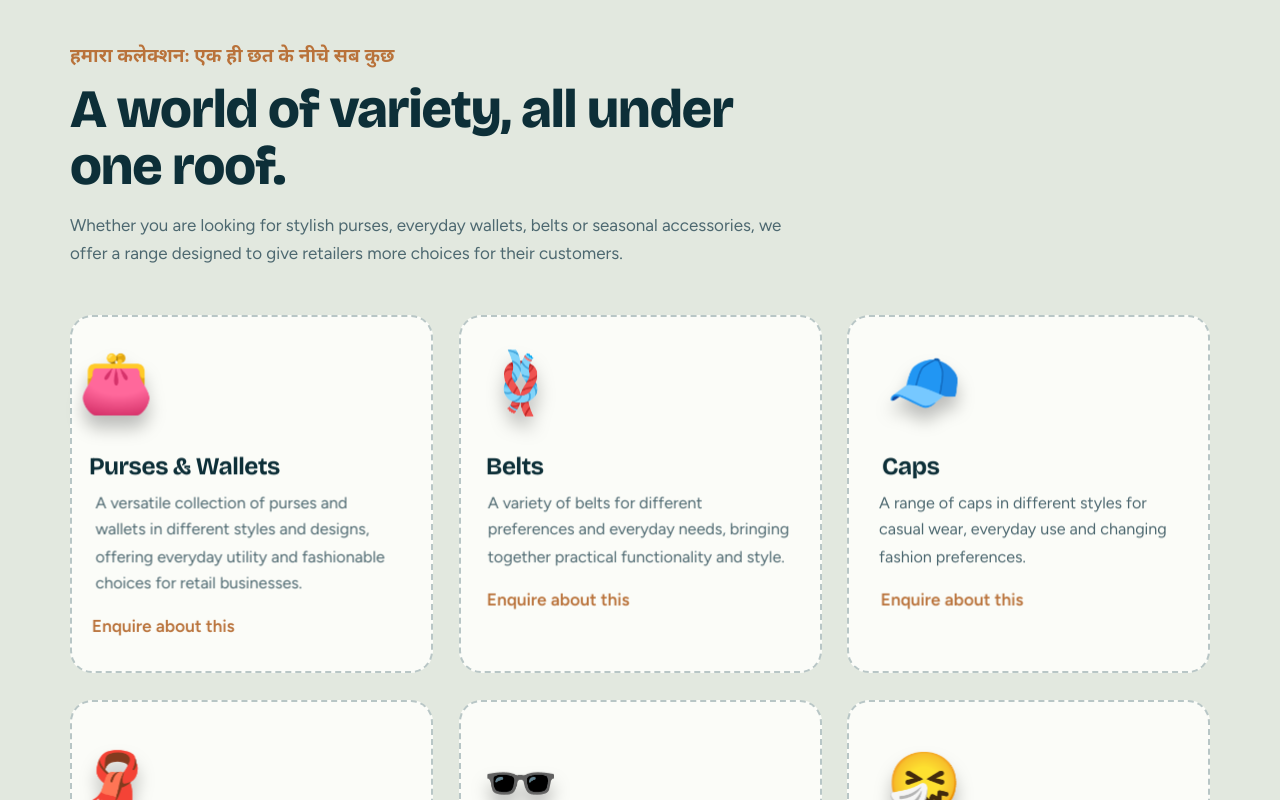
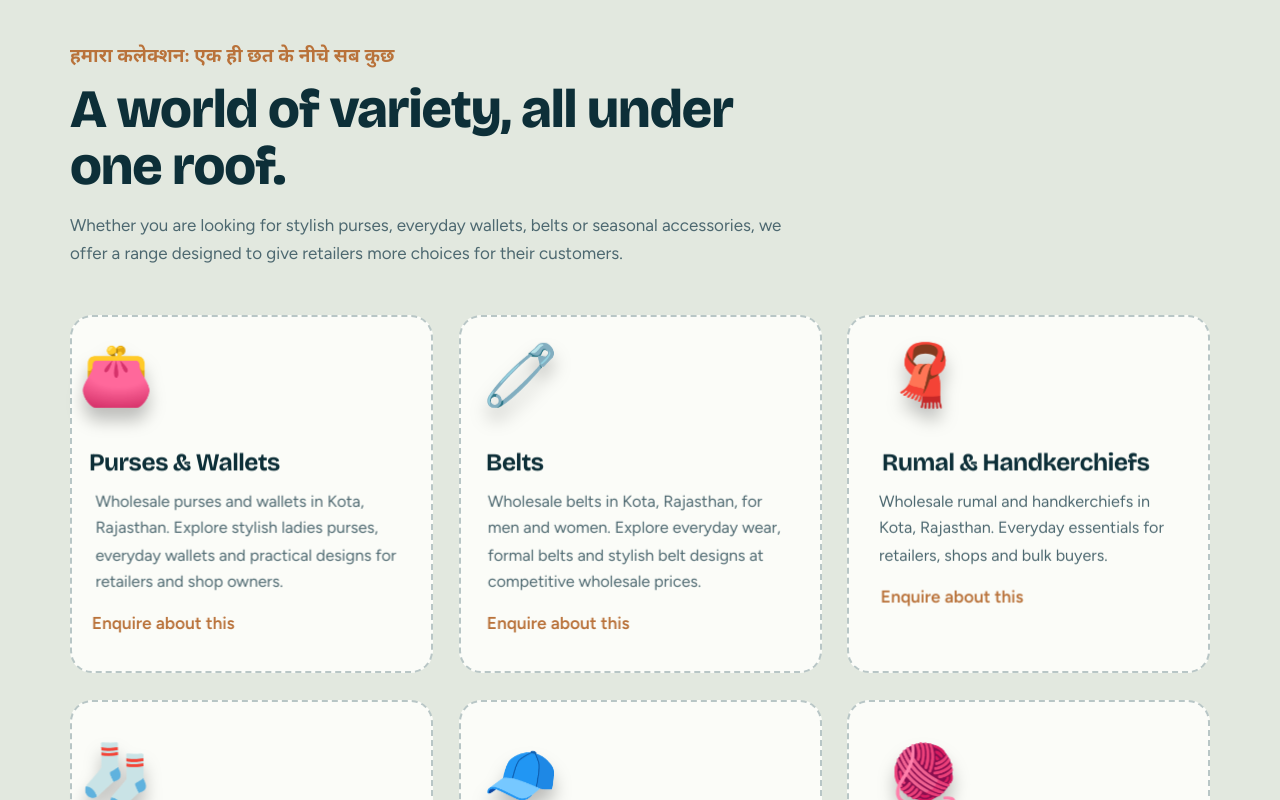
Before and after one commit to bhaveshpurseandbelts/New-SEO, a plain HTML site: page index.html in a window 1280 px wide. Shown: the part 2799-3599 px from the top of the page. Drawn offline with nearby package versions, Linux system fonts and the light colour scheme.

Commit message:
Optimize product category SEO content

```diff
--- a/index.html
+++ b/index.html
@@ -326,12 +326,15 @@ footer .wrap{grid-template-columns:1fr 1fr}}
 <a class="wa" href="https://wa.me/919887701944" target="_blank" rel="noopener" aria-label="Chat on WhatsApp">💬</a>
 
 <script>
-const P=[["👛","Purses & Wallets","A versatile collection of purses and wallets in different styles and designs, offering everyday utility and fashionable choices for retail businesses."],
-["🪢","Belts","A variety of belts for different preferences and everyday needs, bringing together practical functionality and style."],
-["🧢","Caps","A range of caps in different styles for casual wear, everyday use and changing fashion preferences."],
-["🧣","Woollen Caps & Winter Wear","Woollen caps and winter headwear, giving retailers seasonal product options for the cold months."],
-["🕶️","Sunglasses","Sunglasses in different designs and styles, making it easier for retailers to offer more choices."],
-["🤧","Handkerchiefs","Everyday essentials that remain a regular part of retail demand, for different everyday requirements."]];
+const P=[
+["👛","Purses & Wallets","Wholesale purses and wallets in Kota, Rajasthan. Explore stylish ladies purses, everyday wallets and practical designs for retailers and shop owners."],
+["🧷","Belts","Wholesale belts in Kota, Rajasthan, for men and women. Explore everyday wear, formal belts and stylish belt designs at competitive wholesale prices."],
+["🧣","Rumal & Handkerchiefs","Wholesale rumal and handkerchiefs in Kota, Rajasthan. Everyday essentials for retailers, shops and bulk buyers."],
+["🧦","Socks","Wholesale socks in Kota, Rajasthan, including everyday wear and comfortable styles for men, women and daily retail requirements."],
+["🧢","Caps","Wholesale caps in Kota, Rajasthan. Explore casual caps and everyday headwear in different styles for retailers and bulk buyers."],
+["🧶","Woollen Caps & Winter Wear","Wholesale woollen caps and winter accessories in Kota, Rajasthan. Seasonal products for retailers and wholesale buyers."],
+["🕶️","Sunglasses","Wholesale sunglasses in Kota, Rajasthan. Explore different designs and styles for everyday use and retail businesses."]
+];
 const g=document.getElementById('grid');
 P.forEach(p=>{const d=document.createElement('article');d.className='card stitch';
 d.innerHTML=`<span class="ic">${p[0]}</span><h3>${p[1]}</h3><p>${p[2]}</p><a href="#contact" data-c="${p[1]}">Enquire about this</a>`;g.appendChild(d);
```
